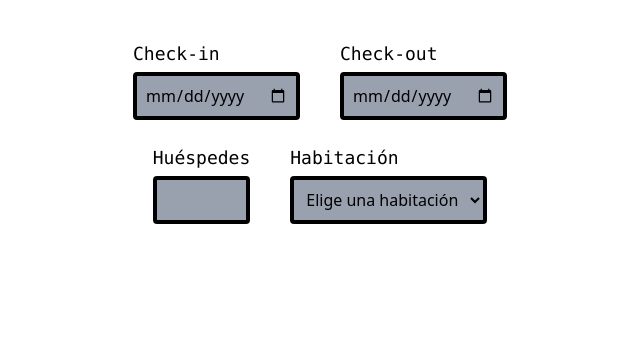
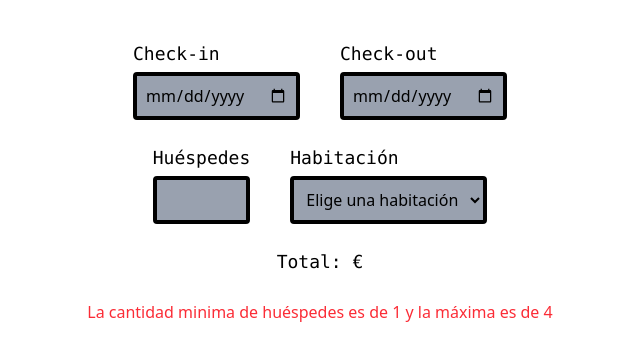
Before and after one commit to torruuu/vue-test, a Vue app: page / in a window 1280 px wide. Shown: the top 360 px of the page, without its empty margins (320-960 px from the left). Built offline with nearby package versions, Linux system fonts and the light colour scheme.

Commit message:
chore: form v.2

```diff
--- a/src/components/Juanal/FormularioReservas/BookingForm.vue
+++ b/src/components/Juanal/FormularioReservas/BookingForm.vue
@@ -1,43 +1,58 @@
 <script setup>
-import {ref, computed} from 'vue';
+import { ref, computed, watch } from 'vue';
 //Variables declaradas. Reactivas. Cambian en funcion de los valores de los input.
 const fechaEntrada = ref('');
 const fechaSalida = ref('');
 const huespedes = ref('');
 const habitacion = ref('');
+const rooms = [
+    { value: 'standard', nombre: 'Estándar', precio: 100 },
+    { value: 'deluxe', nombre: 'Deluxe', precio: 180 },
+    { value: 'suite', nombre: 'Suite', precio: 250 },
+]
 //Primera funcion COMPUTED. Mete en dos variables nuevas las recogidas en los input y nos da dos opciones. Si esta todo OK muestra las noches si no me muestras el mensaje de Error.
 //Eso lo elegimos abajo con v-if.
 const calcularNoches = computed(() => {
-    if(!fechaEntrada.value || !fechaSalida.value) return null;
+    if (!fechaEntrada.value || !fechaSalida.value) return null;
     //Objeto DATE. Necesario para poder realizar la resta.
     const entrada = new Date(fechaEntrada.value);
     const salida = new Date(fechaSalida.value);
-    if(salida <= entrada) {
-        return {error: 'La fecha de salida debe ser posterior a la de entrada.'};
+    const nochesTotales = (salida - entrada) / (1000 * 60 * 60 * 24);
+    return nochesTotales;
+})
+
+//VALIDACIONES.
+//Validacion fecha salida.
+const errorFecha = computed(() => {
+    if (!fechaEntrada.value || !fechaSalida.value) return null;
+    if (fechaSalida.value <= fechaEntrada.value) {
+        return 'Lafecha de salida debe ser posterior a la fecha de entrada';
     }
-    const nochesTotales = (salida - entrada) / (1000 * 60 * 60 * 24);
-    return {nochesTotales};
+    return null
 })
+//Validacion huespedes:
+
+const errorHuespedes = computed(() => {
+    if (huespedes.value < 1 || huespedes.value > 4) {
+        return 'La cantidad minima de huéspedes es de 1 y la máxima es de 4'
+    }
+    return null
+})
+
 //Segunda funcion COMPUTED.
-const calcularPrecio = computed (() => {
-    if (huespedes.value === '') return null;
-    if (huespedes.value <1 || huespedes.value >4)
-        return {error: 'El número de huespedes debe estar entre 1-4'};
-    let calculoPrecio=0;
-    //Variable noches para acceder ak valor de la otra COMPUTED
-    const noches = calcularNoches.value;
-    const nochesTotales = noches.nochesTotales;
-        if (habitacion.value == 'standard') {
-        calculoPrecio = 100 * nochesTotales*huespedes.value;
-    }
-    else if (habitacion.value == 'deluxe') {
-        calculoPrecio = 180 * nochesTotales*huespedes.value;
-    }
-    else if (habitacion.value == 'suite')
-    { calculoPrecio = 250 * nochesTotales*huespedes.value}
-    return {calculoPrecio};
+const calcularPrecio = computed(() => {
+    if (!habitacion.value || !huespedes.value) return null;
+    if (errorFecha.value || errorHuespedes.value) return null;
+    const room = rooms.find(r => r.value === habitacion.value);
+    const calculoPrecio = huespedes.value * room.precio * calcularNoches.value;
+    return calculoPrecio;
+})
+//No queremos botones, metemos un watch que observa la funcion y manda los datos si cambian...
+const emit = defineEmits(['enviarRegistro']);
+watch([fechaEntrada, fechaSalida, huespedes, habitacion], () => {
+    emit('enviarRegistro', fechaEntrada.value, fechaSalida.value, huespedes.value, habitacion.value, calcularNoches.value, calcularPrecio.value)
+});
 
-})
 </script>
 
 <template>
@@ -57,26 +72,28 @@ const calcularPrecio = computed (() => {
         <div class="flex items-center justify-center gap-10">
             <div class="flex flex-col gap-1">
                 <label for="huespedes" class="font-mono text-lg">Huéspedes</label>
-                <input id="huespedes" name="huespedes" type="number" min="1" max="4" class="bg-gray-400 border-4 rounded-sm p-2" v-model="huespedes">
+                <input id="huespedes" name="huespedes" type="number" min="1" max="4"
+                    class="bg-gray-400 border-4 rounded-sm p-2" v-model="huespedes">
             </div>
             <div class="flex flex-col gap-1">
                 <label for="room" class="font-mono text-lg">Habitación</label>
                 <select id="room" name="room" class="bg-gray-400 border-4 rounded-sm p-2" v-model="habitacion">
                     <option value="" disabled selected>Elige una habitación</option>
-                    <option value="standard">Estándar (100€)</option>
-                    <option value="deluxe">Deluxe (180€)</option>
-                    <option value="suite">Suite (250€)</option>
+                    <option v-for="room in rooms" :key="room.value" :value="room.value">
+                        {{ room.nombre }} ({{ room.precio }}€)
+                    </option>
                 </select>
             </div>
         </div>
 
-        <div class="text-center">
-            <p v-if="calcularNoches?.nochesTotales">Total: {{ calcularNoches.nochesTotales }} noches</p>
-            <p v-if="calcularNoches?.error" class="text-red-500">{{ calcularNoches.error }}</p>
+        <div class="flex items-center justify-center gap-10 font-mono text-lg">
+            <span v-if="calcularNoches">Número de noches: {{ calcularNoches }}</span>
+            <span>Total: {{ calcularPrecio }} €</span>
+
         </div>
         <div class="text-center">
-            <p v-if="calcularPrecio?.calculoPrecio">Total: {{ calcularPrecio.calculoPrecio }} €</p>
-            <p v-if="calcularPrecio?.error" class="text-red-500">{{ calcularPrecio.error }}</p>
+            <p v-if="errorFecha">{{ errorFecha }} €</p>
+            <p v-if="errorHuespedes" class="text-red-500">{{ errorHuespedes }}</p>
         </div>
-        </div>
+    </div>
 </template>
--- a/src/components/Juanal/FormularioReservas/PadreForm.vue
+++ b/src/components/Juanal/FormularioReservas/PadreForm.vue
@@ -1,11 +1,23 @@
 <script setup>
+import { ref } from 'vue';
 import BookingForm from './BookingForm.vue';
 
-
+const reserva = ref(null)
+//Recibimos el emit con una función.
+function recibirRegistro(entrada, salida, huespedes, habitacion, noches, precio) {
+    reserva.value = { entrada, salida, huespedes, habitacion, noches, precio }
+}
 </script>
 <template>
-<div>
-<BookingForm/>
-</div>
-
+    <div v-if="reserva" class="font-mono mt-6 text-center">
+        <p>Check-in: {{ reserva.entrada }}</p>
+        <p>Check-out: {{ reserva.salida }}</p>
+        <p>Huéspedes: {{ reserva.huespedes }}</p>
+        <p>Habitación: {{ reserva.habitacion }}</p>
+        <p>Noches: {{ reserva.nochesTotales }}</p>
+        <p>Precio total: {{ reserva.precio }} €</p>
+    </div>
+    <div>
+        <BookingForm @enviarRegistro="recibirRegistro" />
+    </div>
 </template>
```
